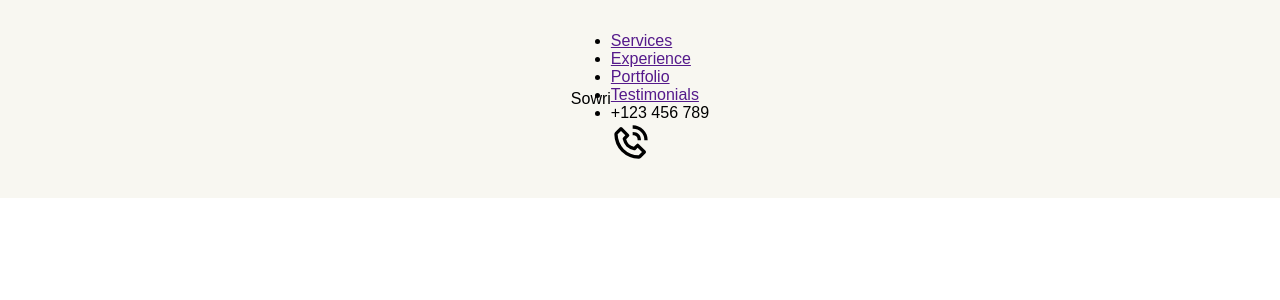
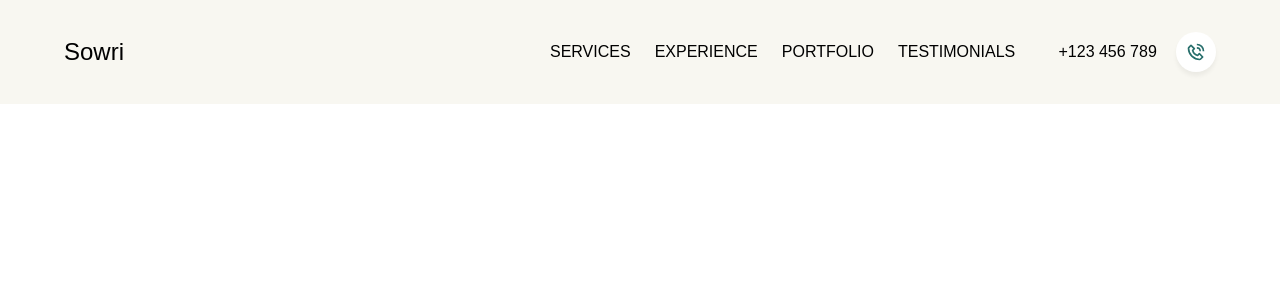
Before and after one commit to Sowri19/portfolio, a React (Vite) app: page / in a window 1280 px wide. Shown: the top 300 px of the page. Built offline with nearby package versions, Linux system fonts and the light colour scheme; a web font is replaced by a local one.

Commit message:
adding styles to the header and elements

```diff
--- a/src/components/Header/Header.jsx
+++ b/src/components/Header/Header.jsx
@@ -8,12 +8,12 @@
         <div className={css.name}>
           Sowri
         </div>
-        <ul>
+        <ul className={`flexCenter ${css.menu}`}>
           <li><a href="">Services</a></li>
           <li><a href="">Experience</a></li>
           <li><a href="">Portfolio</a></li>
           <li><a href="">Testimonials</a></li>
-          <li><a href=""></a>
+          <li className={`flexCenter ${css.phone}`}><a href=""></a>
           <p>+123 456 789</p>
           <BiPhoneCall size={"40px"} />
           </li>
--- a/src/components/Header/Header.module.scss
+++ b/src/components/Header/Header.module.scss
@@ -0,0 +1,49 @@
+@import "../../styles/contants.scss";
+.wrapper{
+    position: relative;
+    z-index: 99;
+    transform: none;
+    position: sticky;
+    top: 0;
+    transition: all 300ms ease;
+    .container{
+        position: relative;
+        justify-content: space-between;
+       font-weight: 500;
+       .name{
+        font-size: 1.5rem;
+        font-weight: 500;
+       }
+       .menu{
+        text-transform: uppercase;
+        font-size: 1rem;
+        list-style: none;
+        gap: 1.5rem;
+        cursor: pointer;
+
+        li {
+            a {
+                color: inherit;
+                text-decoration: none;
+            }
+
+            &:hover {
+                color: $secondary;
+            }
+        }
+        .phone{
+            gap: 1.2rem;
+            flex-wrap: wrap;
+
+            svg{
+                color: $secondary;
+                background: white;
+                padding: 10px;
+                border-radius: 999px;
+                box-shadow: 0px 4px 4px rgba(0,0,0,0.05);
+            }
+         }
+       }
+    }
+
+}
```
